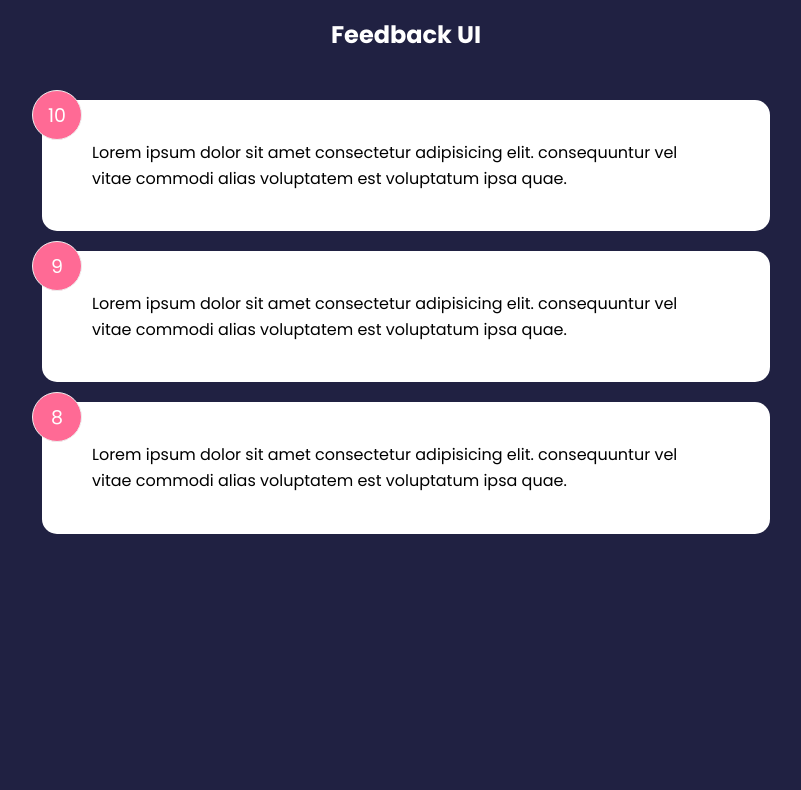
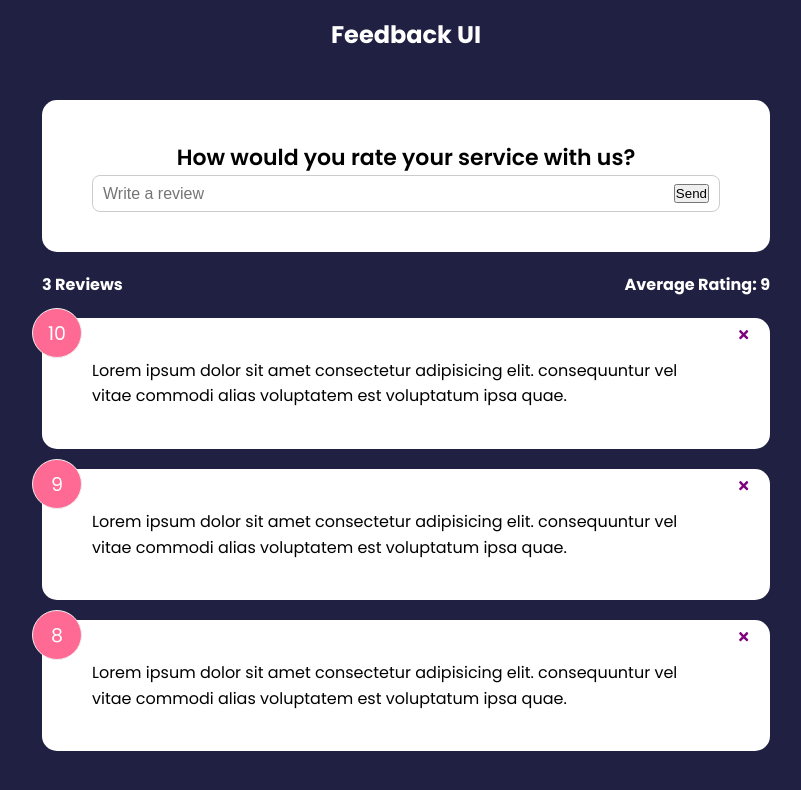
Before and after one commit to sakisgit/feedback-app, a React (Create React App) app: page / in a window 1280 px wide. Shown: the top 790 px of the page, without its empty margins (234-1035 px from the left). Built offline with nearby package versions, Linux system fonts and the light colour scheme.

Commit message:
Add feedback form, stats, and delete functionality
Introduced FeedbackForm and FeedbackStats components to the app. Updated FeedbackList and FeedbackItem to support deleting feedback items, including a delete button with an icon. Added 'react-icons' dependency for icon support.

```diff
--- a/package.json
+++ b/package.json
@@ -9,6 +9,7 @@
     "@testing-library/user-event": "^13.5.0",
     "react": "^19.1.0",
     "react-dom": "^19.1.0",
+    "react-icons": "^5.5.0",
     "react-scripts": "5.0.1",
     "web-vitals": "^2.1.4"
   },
--- a/src/App.js
+++ b/src/App.js
@@ -2,16 +2,29 @@
 import {useState} from 'react';
 import Header from './components/Header'
 import FeedbackList from './components/FeedbackList'
+import FeedbackStats from './components/FeedbackStats';
+import FeedbackForm from './components/FeedbackForm';
 import FeedbackData from './data/FeedbackData';
 
 const App = () => {
   const [feedback, setFeedback] = useState(FeedbackData);
 
+  const deleteFeedback = (id) => {
+    if(window.confirm('Are you sure...')){
+        setFeedback(feedback.filter((item) =>{
+          return item.id !== id
+        }));
+    };
+  };
+
   return (
     <>
     <Header/>
     <div className='container'>
-      <FeedbackList feedback={feedback} />
+      <FeedbackForm />
+      <FeedbackStats feedback={feedback} />
+      <FeedbackList feedback={feedback}
+      handleDelete={deleteFeedback}/>
     </div>
     </>
   )
--- /dev/null
+++ b/src/components/FeedbackForm.jsx
@@ -0,0 +1,26 @@
+import React from 'react'
+import {useState} from 'react'
+import Card from './shared/Card'
+
+const FeedbackForm = () => {
+    const [text,setText]=useState('');
+
+    const handleTextChange= (e) => {
+        setText(e.target.value);
+    };
+
+  return (
+    <Card>
+        <form>
+            <h2>How would you rate your service with us?</h2>
+            {/* @todo - rating select component */}
+            <div className="input-group">
+                <input onChange={handleTextChange} type="text" placeholder='Write a review' value={text} />
+                <button type='submit'>Send</button>
+            </div>
+        </form>
+    </Card>
+  )
+}
+
+export default FeedbackForm
--- a/src/components/FeedbackItem.jsx
+++ b/src/components/FeedbackItem.jsx
@@ -1,10 +1,17 @@
+import {FaTimes} from 'react-icons/fa'
 import PropTypes from 'prop-types'
 import Card from "./shared/Card"
 
-const FeedbackItem = ({item}) => {
+const FeedbackItem = ({item, handleDelete}) => {
+  const handleClick= () => {
+    console.log('Paok');
+  };
    return (
     <Card>
         <div className="num-display">{item.rating}</div>
+        <button onClick={()=> handleDelete(item.id)} className="close">
+          <FaTimes color='purple' />
+        </button>
         <div className="text-display">{item.text} </div>
     </Card>
   )
--- a/src/components/FeedbackList.jsx
+++ b/src/components/FeedbackList.jsx
@@ -1,7 +1,7 @@
 import PropTypes from 'prop-types';
 import FeedbackItem from './FeedbackItem';
 
-const FeedbackList = ({feedback}) => {
+const FeedbackList = ({feedback, handleDelete}) => {
     if(!feedback || feedback.length===0) {
         return <p>No feedback Yet</p>
     }
@@ -9,7 +9,8 @@
   return (
     <div className='feedback-list'>
         {feedback.map((item) =>(
-            <FeedbackItem key={item.id} item={item} />
+            <FeedbackItem key={item.id} item={item}
+            handleDelete={handleDelete}  />
         ))}
     </div>
   )
--- /dev/null
+++ b/src/components/FeedbackStats.jsx
@@ -0,0 +1,24 @@
+import React from 'react'
+import PropTypes from 'prop-types';
+
+const FeedbackStats = ({feedback}) => {
+    // Calculate ratings avg
+    let average= feedback.reduce((acc,cur)=>{
+        return acc+ cur.rating;
+    }, 0)/feedback.length;
+
+    average= average.toFixed(1).replace(/[.,]0$/,'');
+
+  return (
+    <div className='feedback-stats'>
+        <h4>{feedback.length} Reviews</h4>
+        <h4>Average Rating: {isNaN(average) ? 0 : average}</h4>
+    </div>
+  )
+}
+
+FeedbackStats.propTypes = {
+    feedback: PropTypes.array.isRequired,
+};
+
+export default FeedbackStats
```
Also changed, not shown: 1 other file (tests, documents, lock files or other folders).
